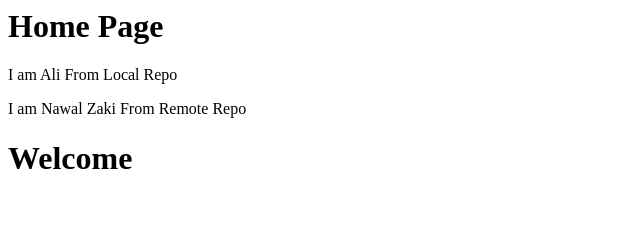
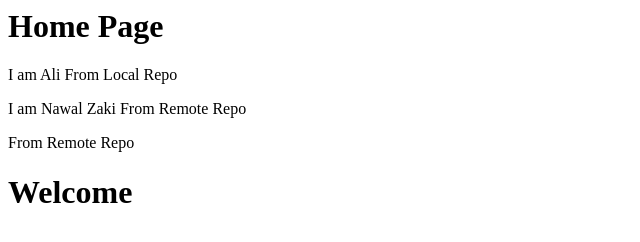
Before and after one commit to NawalZaki/School, a plain HTML site: page Index.html in a window 1280 px wide. Shown: the whole page, without its empty margins (0-640 px from the left). Drawn offline with Linux system fonts and the light colour scheme.

Commit message:
Update Index.html

```diff
--- a/Index.html
+++ b/Index.html
@@ -9,6 +9,7 @@
     <h1>Home Page</h1>
     <p>I am Ali From Local Repo</p>
     <p>I am Nawal Zaki From Remote Repo</p>
+    <div>From Remote Repo</div>
     <h1>Welcome</h1>
 </body>
 </html>
```
